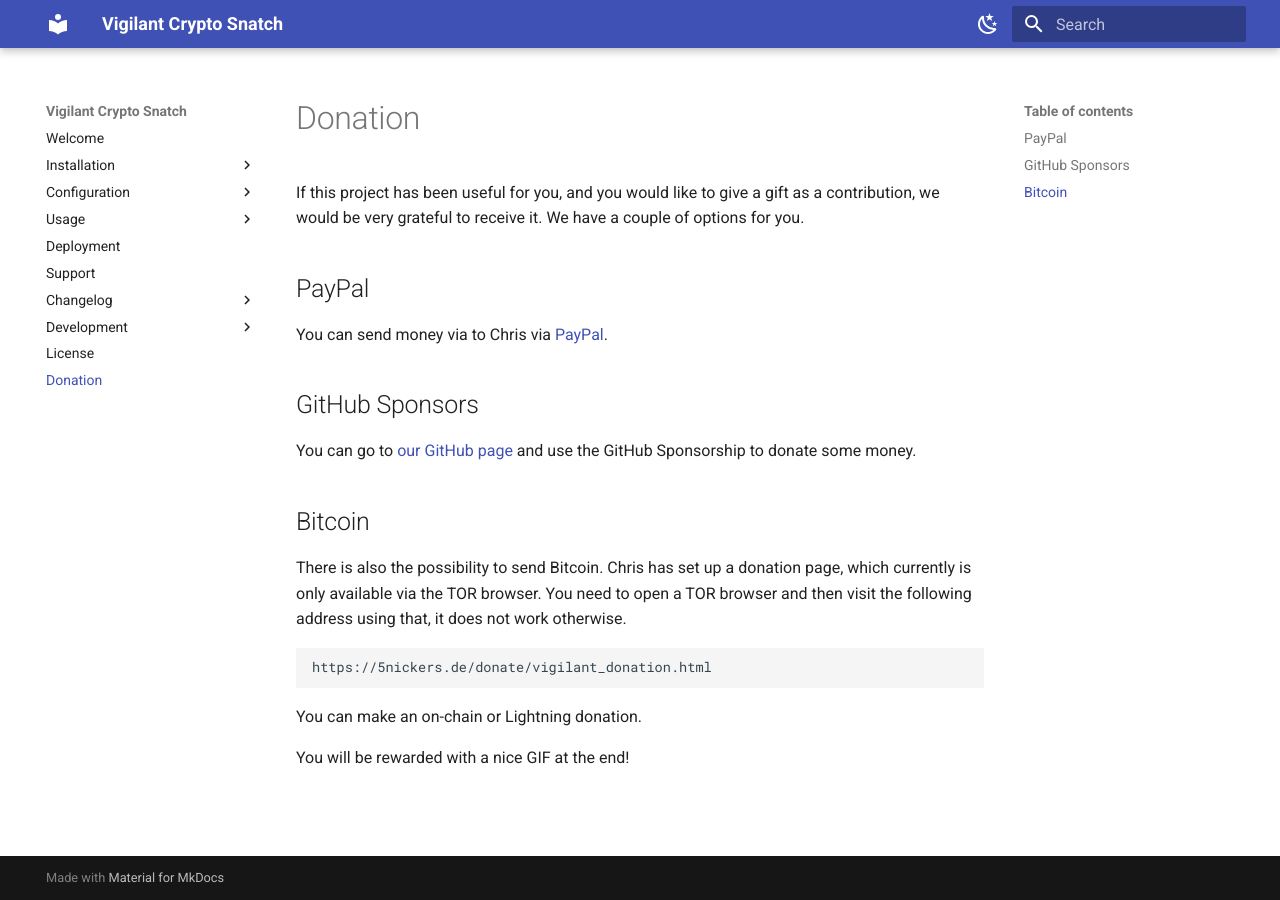
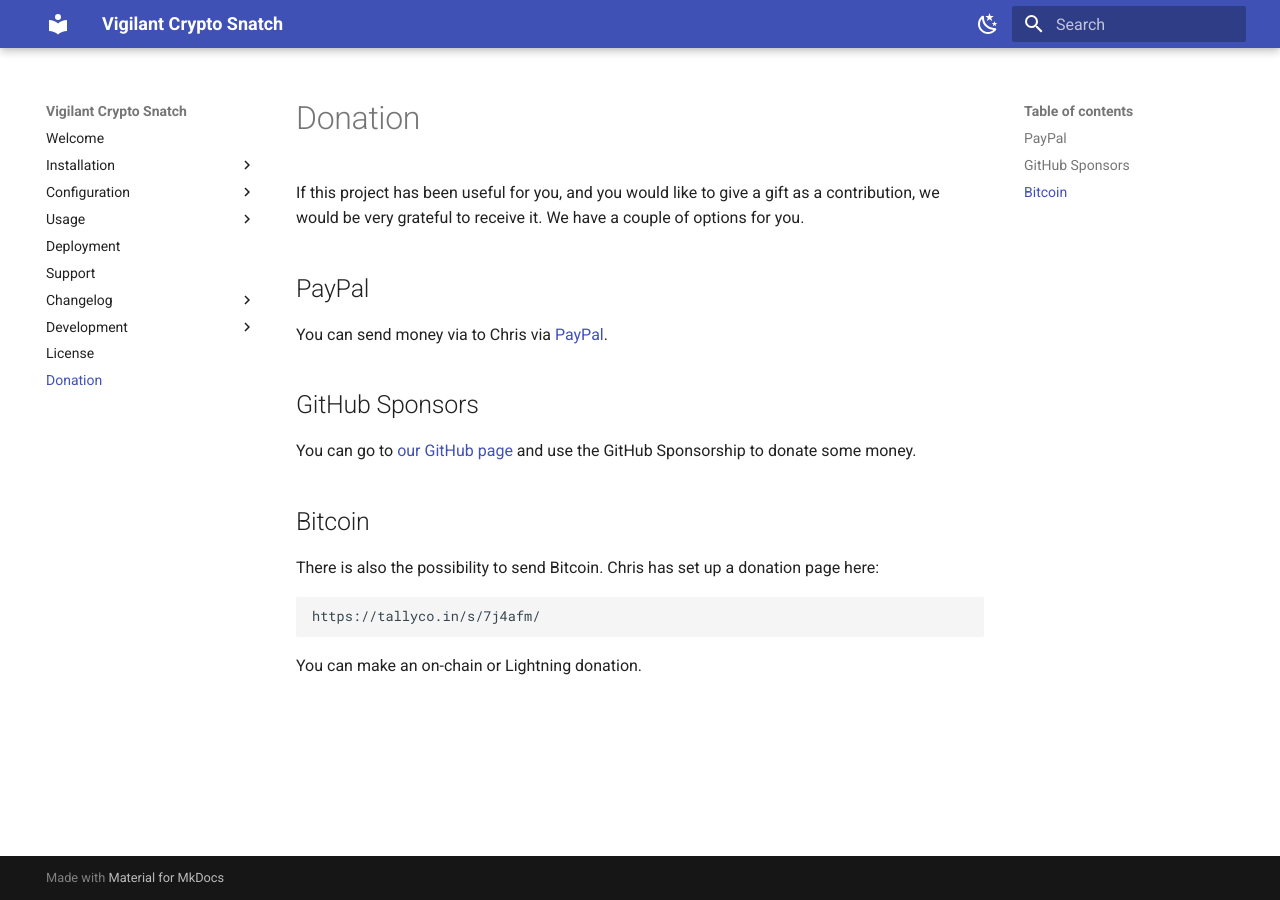
Before and after one commit to martin-ueding/vigilant-crypto-snatch, an MkDocs documentation site: the page built from docs/donation.md, in a window 1280 px wide. Built offline with MkDocs 1.6.1 and Material for MkDocs 9.7.7, drawn with Linux system fonts in a browser that asks for light colours.

Commit message:
tallycoin integration

````diff
--- a/docs/donation.md
+++ b/docs/donation.md
@@ -12,12 +12,10 @@ You can go to [our GitHub page](https://github.com/martin-ueding/vigilant-crypto
 
 ## Bitcoin
 
-There is also the possibility to send Bitcoin. Chris has set up a donation page, which currently is only available via the TOR browser. You need to open a TOR browser and then visit the following address using that, it does not work otherwise.
+There is also the possibility to send Bitcoin. Chris has set up a donation page here:
 
 ```
-https://5nickers.de/donate/vigilant_donation.html
+https://tallyco.in/s/7j4afm/
 ```
 
 You can make an on-chain or Lightning donation.
-
-You will be rewarded with a nice GIF at the end!
````
